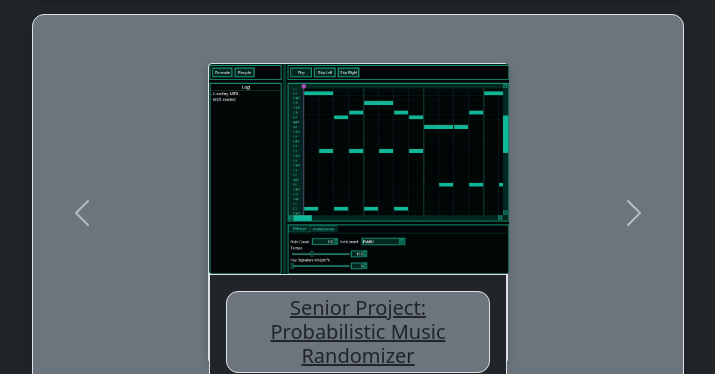
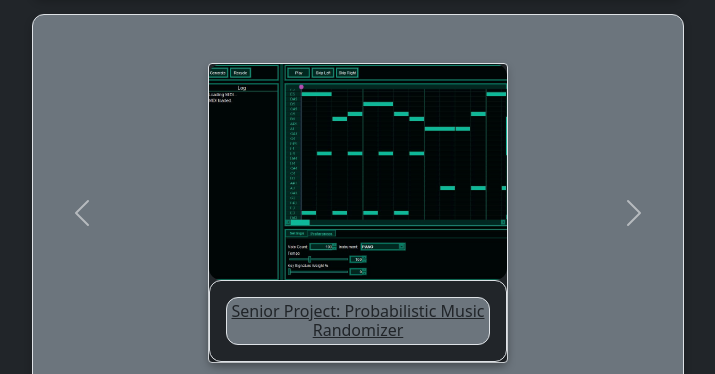
Before and after one commit to tbzeff/my-portfolio, a React (Create React App) app: page / in a window 1280 px wide. Shown: the part 578-952 px from the top of the page, without its empty margins (282-997 px from the left). Built offline with nearby package versions, Linux system fonts and the light colour scheme.

Commit message:
Styling adjustments to ProjectCard so that they all render closer to the same size

```diff
--- a/src/components/ProjectCard.js
+++ b/src/components/ProjectCard.js
@@ -20,10 +20,10 @@ const ProjectCard = (props) => {
     }
 
     return (
-    <Card className="m-auto mb-5 mt-5 border card-custom" style={{ width: '300px', height: '300px' }}>
-        <Card.Img style={{ width: '300px', height: '225px' }} src={props.img} />
-        <Card.Body className="bg-dark border" fluid>
-            <Card.Title className={"p-1 text-center " + titleclass} style={{ borderRadius: "12px" }} fluid>
+    <Card className="m-auto mb-5 mt-5 border card-custom bg-dark" style={{ width: '300px', height: '300px' }}>
+        <Card.Img style={{ width: '298px', height: '225px', objectFit: 'cover', borderRadius: '12px' }} src={props.img} />
+        <Card.Body className="bg-dark card-custom border" fluid>
+            <Card.Title className={"m-auto p-1 text-center " + titleclass} style={{ borderRadius: "12px", fontSize: '16px' }} fluid>
                 <Card.Link
                     className="link-dark"
                     onMouseOver={ () => setHover(true) }
```
